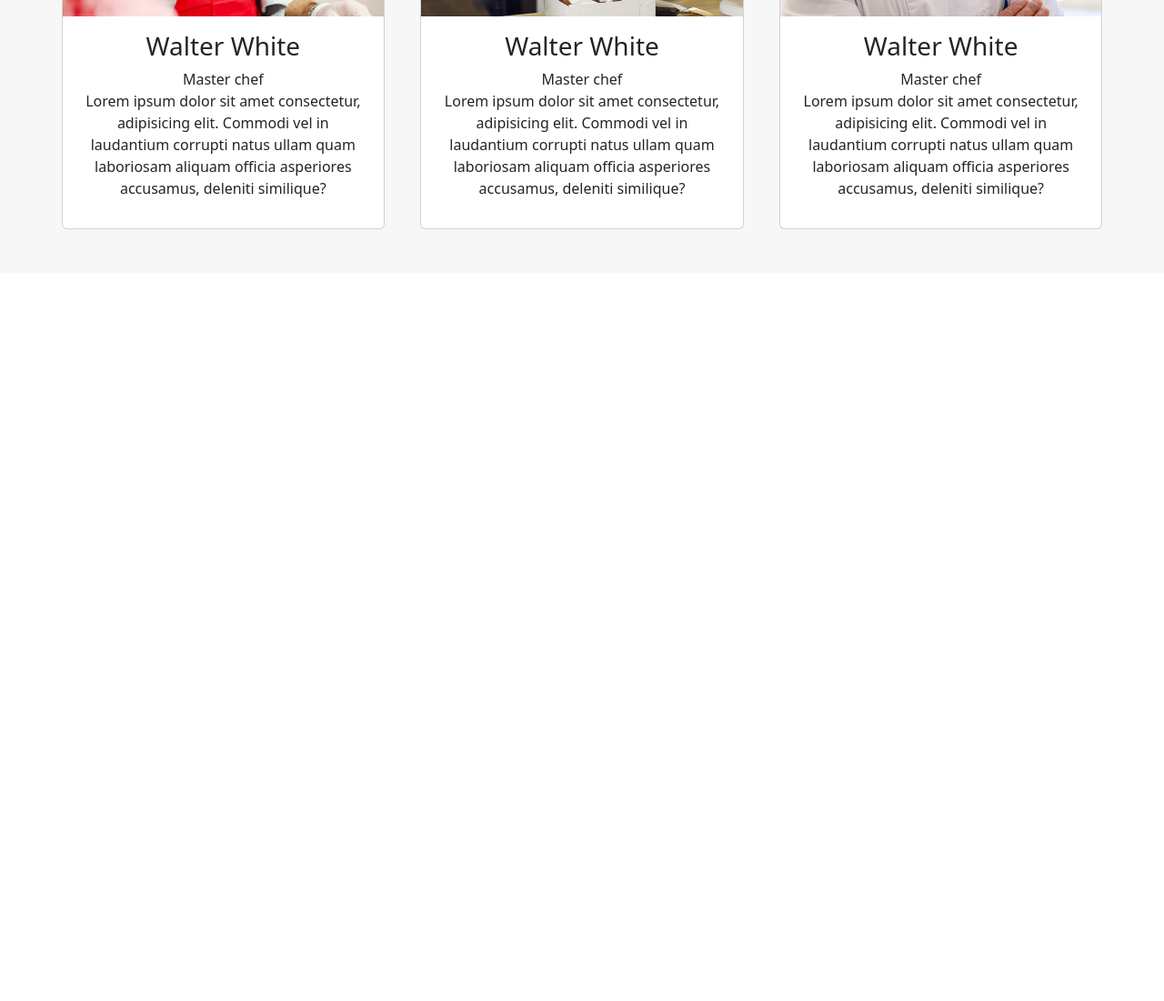
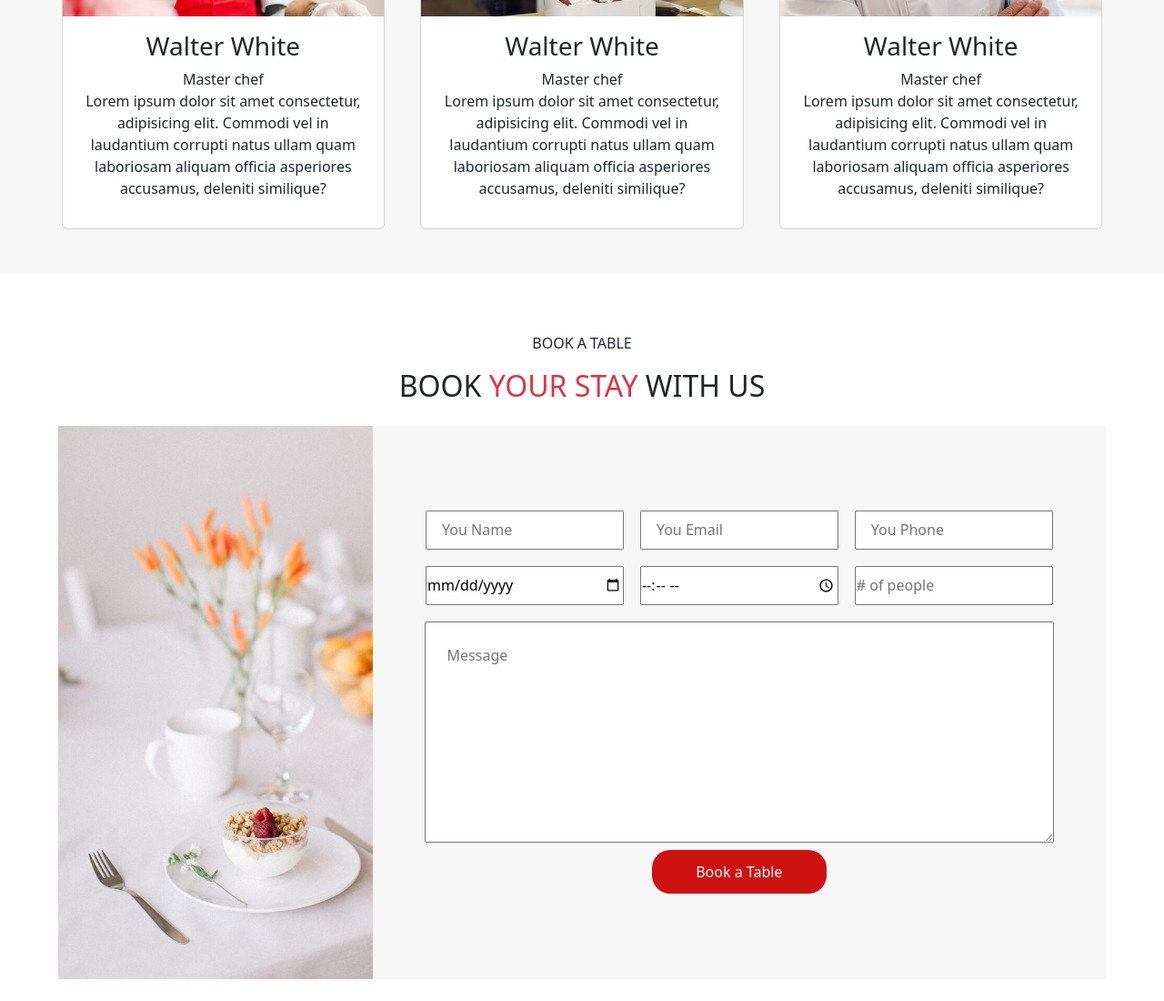
Before and after one commit to Theroysaad/javascript_project_elghazy_saad, a website: page index.html in a window 1280 px wide. Shown: the part 4858-5958 px from the top of the page at 91% size. Before the commit the page ends 5158 px from the top, so only its background shows below. Drawn offline with nearby package versions, Linux system fonts and the light colour scheme.

Commit message:
section 8

```diff
--- a/index.html
+++ b/index.html
@@ -343,6 +343,36 @@
     </div>
 </section>
 
+<!--  -->
+
+<section class="sec-8">
+    BOOK A TABLE
+    <h2>BOOK <span class="text-danger">YOUR STAY</span> WITH US</h2>
+    <div class="sec-8-container">
+        <div class="bg-image-2"></div>
+        <div class="your-information">
+            <div class="input1">
+                <input type="text" class="p-3" placeholder="You Name">
+                <input type="email" class="p-3" placeholder="You Email">
+                <input type="number" class="p-3" placeholder="You Phone">
+            </div>
+            <div class="input2">
+                <input type="date">
+                <input type="time">
+                <input type="text" placeholder="# of people">
+            </div>
+            <div class="textarea">
+                <textarea placeholder="Message" class="w-100 p-4" name="" id="" cols="30" rows="10"></textarea>
+            </div>
+            <div class="btn-information">
+                <button>
+                    Book a Table
+                </button>
+            </div>
+        </div>
+    </div>
+</section>
+
 
 
 
--- a/src/sass/modules/home/_main.scss
+++ b/src/sass/modules/home/_main.scss
@@ -294,3 +294,86 @@
 .sec-7 {
     background-color: #f7f7f7;
 }
+// *
+.sec-8 {
+    height: 100vh;
+    display: flex;
+    flex-direction: column;
+    justify-content: center;
+    align-items: center;
+    padding-top: 5vh;
+    gap: 2vh;
+
+    .sec-8-container {
+        background: #f7f7f7;
+        width: 90%;
+        height: 80%;
+        display: flex;
+        justify-content: space-between;
+
+        .bg-image-2 {
+            width: 30%;
+            height: 100%;
+            background-image: url(../../../../public/images/img/reservation.jpg);
+            background-size: cover;
+            background-repeat: no-repeat;
+        }
+
+        .your-information {
+            display: flex;
+            flex-direction: column;
+            align-items: center;
+            justify-content: center;
+            width: 70%;
+            height: 100%;
+
+            .input1 {
+                width: 90%;
+                height: 10%;
+                display: flex;
+                justify-content: space-evenly;
+
+                input {
+                    width: 30%;
+                    height: 70%;
+                }
+            }
+
+            .input2 {
+                width: 90%;
+                height: 10%;
+                display: flex;
+                justify-content: space-evenly;
+
+                input {
+                    width: 30%;
+                    height: 70%;
+
+                }
+            }
+
+            .textarea {
+                width: 90%;
+                height: 40%;
+                padding-inline: 1.3vw;
+
+                textarea {
+                    height: 100%;
+                }
+            }
+
+            .btn-information {
+                padding-top: 1vh;
+
+                button {
+                    color: aliceblue;
+                    height: 6vh;
+                    width: 15vw;
+                    border-radius: 20px;
+                    background-color: (#ce1212);
+                    border: none;
+                }
+            }
+        }
+    }
+}
```
Also changed, not shown: public/css/app.css, 1 other file.
